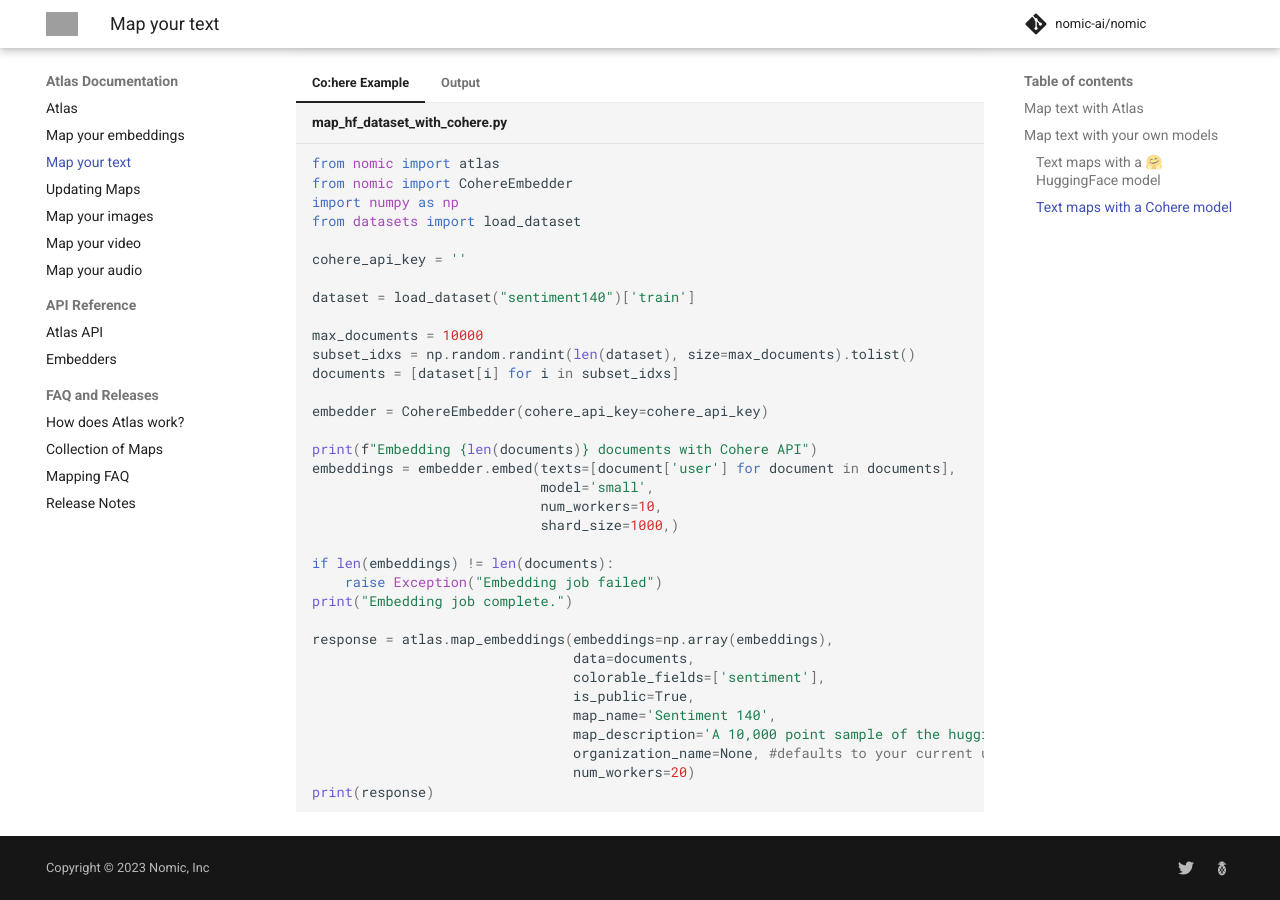
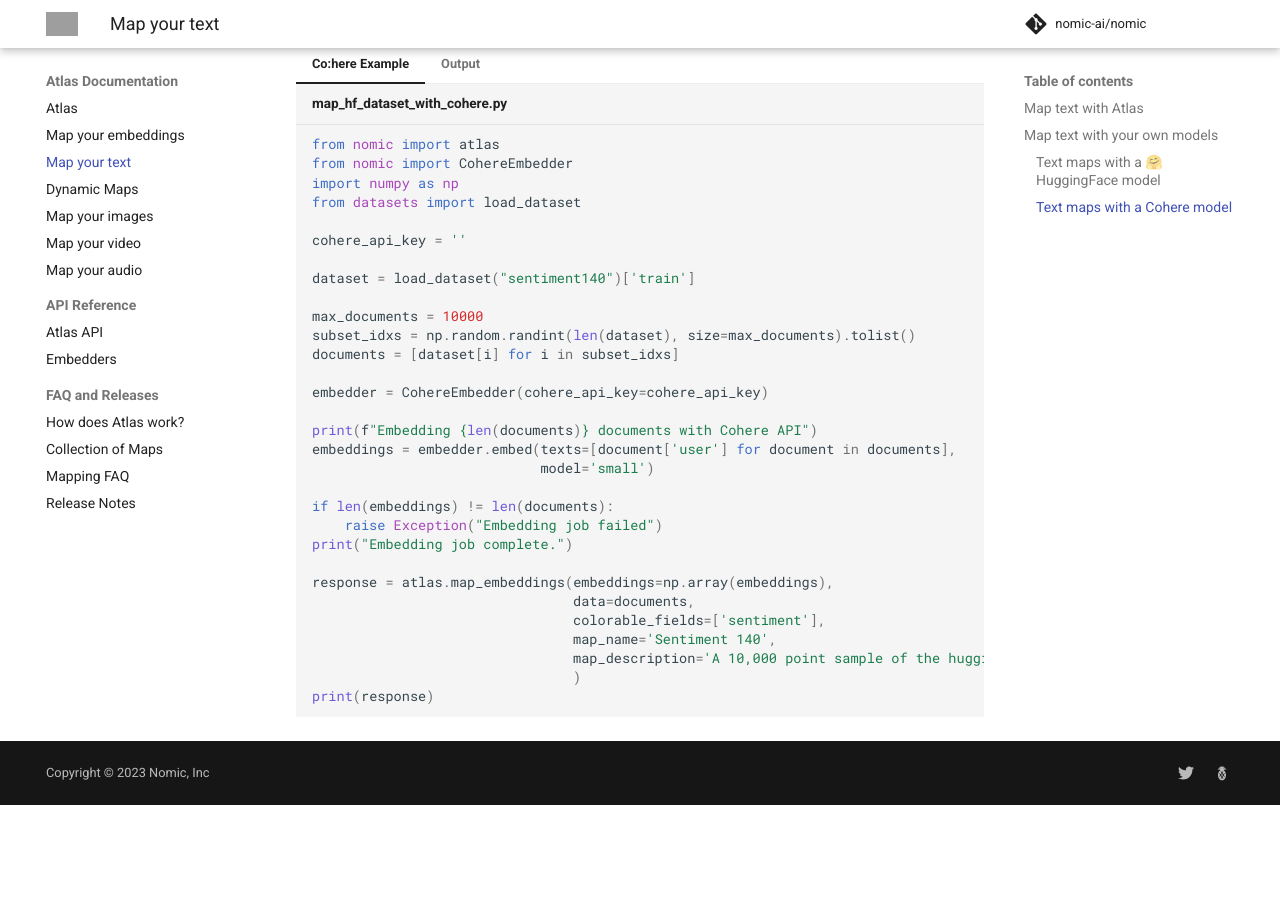
Before and after one commit to nomic-ai/nomic, an MkDocs documentation site: the page built from docs/map_your_text.md, in a window 1280 px wide and 900 px high, scrolled down 2470 px. Built offline with MkDocs 1.6.1 and Material for MkDocs 9.7.7, drawn with Linux system fonts in a browser that asks for light colours; comment, search, counter and statistics services are not loaded; after the commit the page ends 3275 px from its top, so only the background shows below that; grey boxes are pictures that could not be loaded.

Commit message:
Dynamic maps: add example

````diff
--- a/docs/map_your_text.md
+++ b/docs/map_your_text.md
@@ -78,7 +78,7 @@
         for i in range(0, len(documents), batch_size):
             batch = [document['text'] for document in documents[i:i+batch_size]]
             encoded_input = tokenizer(batch, return_tensors='pt', padding=True)
-            cls_embeddings = model(**encoded_input)['last_hidden_state'][:, 0] #
+            cls_embeddings = model(**encoded_input)['last_hidden_state'][:, 0]
             embeddings.append(cls_embeddings)
 
     embeddings = torch.cat(embeddings).numpy()
@@ -86,7 +86,6 @@
     response = atlas.map_embeddings(embeddings=embeddings,
                                     data=documents,
                                     colorable_fields=['sentiment'],
-                                    is_public=True,
                                     map_name="Huggingface Model Example",
                                     map_description="An example of building a text map with a huggingface model.")
 
@@ -135,9 +134,7 @@
 
     print(f"Embedding {len(documents)} documents with Cohere API")
     embeddings = embedder.embed(texts=[document['user'] for document in documents],
-                                model='small',
-                                num_workers=10,
-                                shard_size=1000,)
+                                model='small')
 
     if len(embeddings) != len(documents):
         raise Exception("Embedding job failed")
@@ -146,11 +143,9 @@
     response = atlas.map_embeddings(embeddings=np.array(embeddings),
                                     data=documents,
                                     colorable_fields=['sentiment'],
-                                    is_public=True,
                                     map_name='Sentiment 140',
                                     map_description='A 10,000 point sample of the huggingface sentiment140 dataset embedded with the co:here small model.',
-                                    organization_name=None, #defaults to your current user.
-                                    num_workers=20)
+                                    )
     print(response)
     ```
 
--- a/mkdocs.yml
+++ b/mkdocs.yml
@@ -10,7 +10,7 @@
     - 'index.md'
     - 'map_your_data.md'
     - 'map_your_text.md'
-    - 'updating_maps.md'
+    - 'dynamic_maps.md'
     - 'map_your_images.md'
     - 'map_your_video.md'
     - 'map_your_audio.md'
````
Also changed, not shown: docs/dynamic_maps.md (added, +57 -0 lines), docs/updating_maps.md (deleted, +0 -39 lines).
